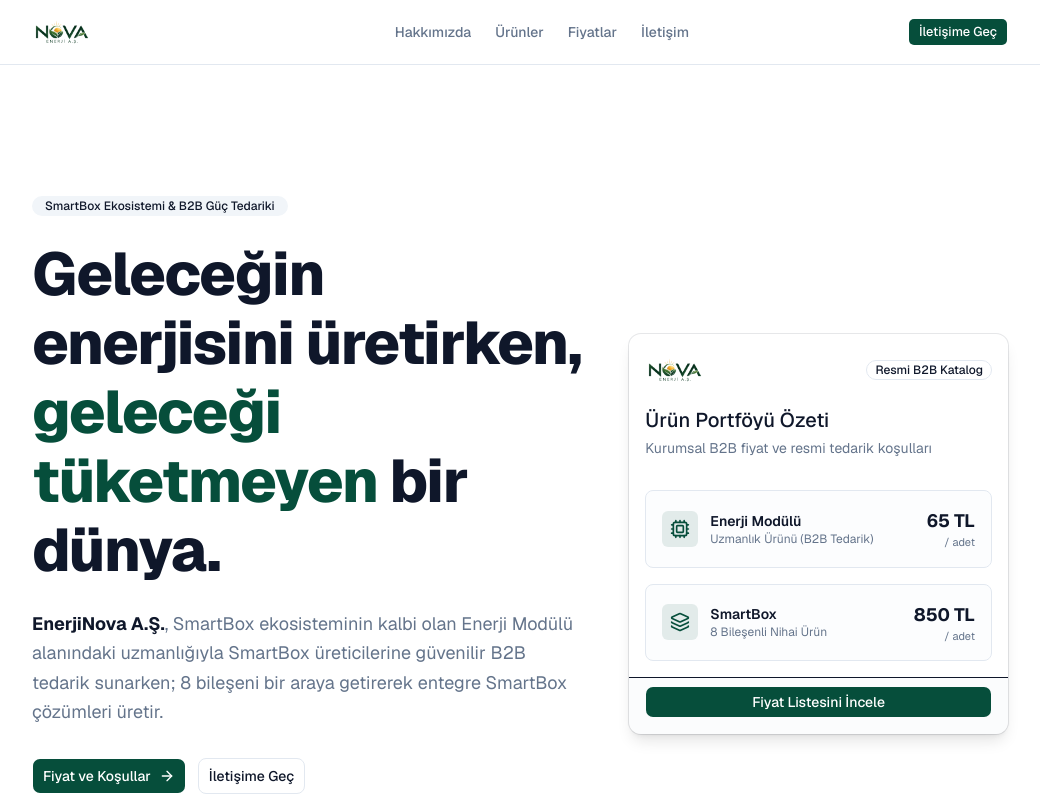
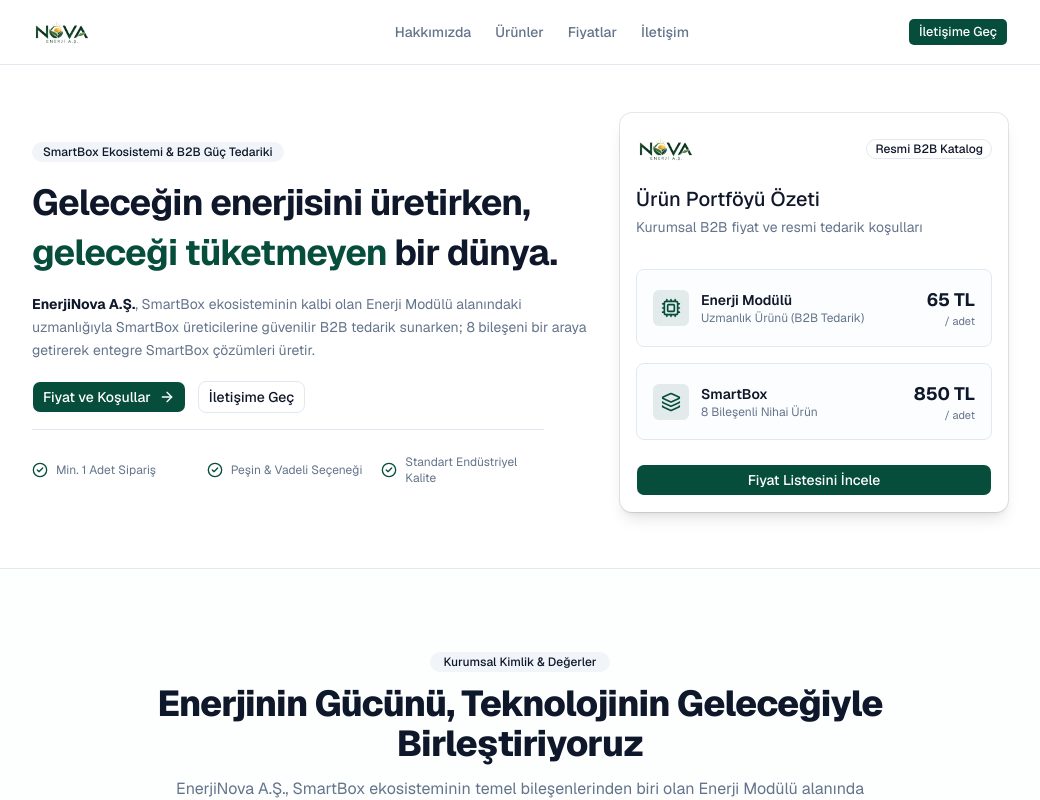
Before and after one commit to senaclkr/enerjinova, a Next.js app: page / in a window 1280 px wide. Shown: the top 800 px of the page, without its empty margins (120-1160 px from the left). Built offline with nearby package versions, Linux system fonts and the light colour scheme.

Commit message:
fix: reduce hero whitespace and font sizes, remove card footer border line

```diff
--- a/src/components/Hero.tsx
+++ b/src/components/Hero.tsx
@@ -16,39 +16,39 @@ import {
 
 export function Hero() {
   return (
-    <section className="relative pt-28 pb-16 md:pt-32 md:pb-20 border-b border-border bg-background">
+    <section className="relative pt-8 pb-12 md:pt-12 md:pb-14 border-b border-border bg-background">
       <div className="max-w-5xl mx-auto px-4 sm:px-6">
-        <div className="grid lg:grid-cols-12 gap-12 items-center">
+        <div className="grid lg:grid-cols-12 gap-8 items-center">
           {/* Left: Text & Actions */}
-          <div className="lg:col-span-7 space-y-6 text-center lg:text-left">
+          <div className="lg:col-span-7 space-y-4 text-center lg:text-left">
             <div className="inline-flex items-center gap-2">
-              <Badge variant="secondary" className="px-3 py-1 text-xs">
+              <Badge variant="secondary" className="px-2.5 py-0.5 text-xs">
                 SmartBox Ekosistemi & B2B Güç Tedariki
               </Badge>
             </div>
 
-            <h1 className="text-4xl sm:text-5xl lg:text-6xl font-extrabold tracking-tight text-foreground leading-[1.15]">
+            <h1 className="text-2xl sm:text-3xl lg:text-4xl font-bold tracking-tight text-foreground leading-snug">
               Geleceğin enerjisini üretirken,{" "}
               <span className="text-primary">geleceği tüketmeyen</span> bir dünya.
             </h1>
 
-            <p className="text-base sm:text-lg text-muted-foreground max-w-2xl mx-auto lg:mx-0 leading-relaxed">
+            <p className="text-sm text-muted-foreground max-w-xl mx-auto lg:mx-0 leading-relaxed">
               <strong className="text-foreground">EnerjiNova A.Ş.</strong>,
               SmartBox ekosisteminin kalbi olan Enerji Modülü alanındaki
               uzmanlığıyla SmartBox üreticilerine güvenilir B2B tedarik sunarken;
               8 bileşeni bir araya getirerek entegre SmartBox çözümleri üretir.
             </p>
 
-            <div className="pt-2 flex flex-col sm:flex-row items-center justify-center lg:justify-start gap-3">
+            <div className="pt-1 flex flex-col sm:flex-row items-center justify-center lg:justify-start gap-3">
               <a href="#fiyat-listesi" className="w-full sm:w-auto">
-                <Button size="lg" className="w-full sm:w-auto gap-2">
+                <Button className="w-full sm:w-auto gap-2">
                   <span>Fiyat ve Koşullar</span>
                   <ArrowRight className="w-4 h-4" />
                 </Button>
               </a>
 
               <a href="#iletisim" className="w-full sm:w-auto">
-                <Button variant="outline" size="lg" className="w-full sm:w-auto">
+                <Button variant="outline" className="w-full sm:w-auto">
                   İletişime Geç
                 </Button>
               </a>
--- a/src/components/ui/card.tsx
+++ b/src/components/ui/card.tsx
@@ -83,7 +83,7 @@ function CardFooter({ className, ...props }: React.ComponentProps<"div">) {
     <div
       data-slot="card-footer"
       className={cn(
-        "flex items-center rounded-b-xl border-t bg-muted/50 p-(--card-spacing)",
+        "flex items-center rounded-b-xl px-(--card-spacing) pb-(--card-spacing)",
         className
       )}
       {...props}
```
